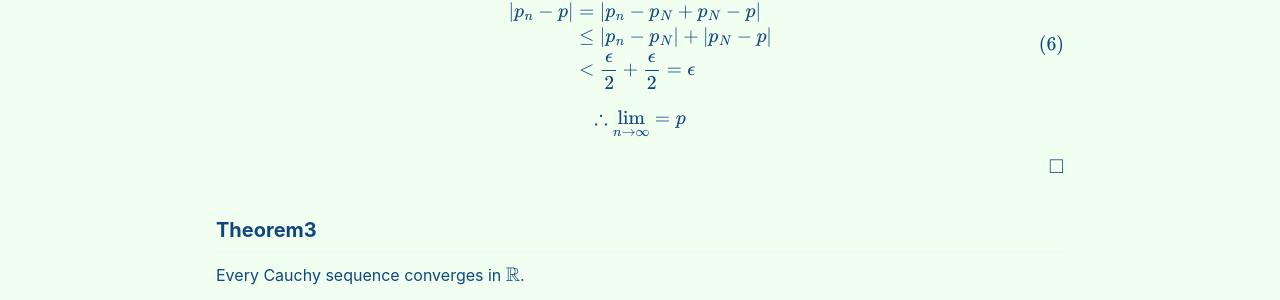
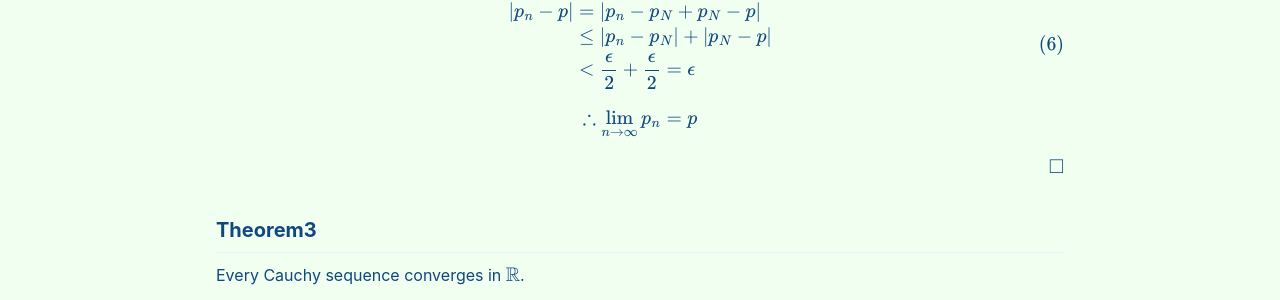
Before and after one commit to seanie12/blog, a Jekyll site: the page built from _posts/2021-01-02-cauchy-sequence.md, in a window 1280 px wide and 900 px high, scrolled down 757 px. Shown: the part 356-656 px from the top of the window. Built offline with Jekyll 4.4.1, drawn with Linux system fonts in a browser that asks for light colours; cached includes are drawn as plain includes; formulas are drawn with MathJax 3; some of the changed text lies outside the part shown.

```diff
--- a/_posts/2021-01-02-cauchy-sequence.md
+++ b/_posts/2021-01-02-cauchy-sequence.md
@@ -63,7 +63,7 @@ $$\tag*{$\square$}$$
 $$\{p_n\}_{n=1}^\infty$$ be a Cauchy sequence having convergent subsequence. Then the sequence $$\{p_n\}$$ converges.
 
 <*proof*>
-Let $$\{p_{n_k}\}$$ be a convergent subsequence of $$\{p_n\} \text{ such that } p_{n_k} \rightarrow p \text{ as } k\rightarrow \infty.$$ Let $$\epsilon >0$$ be given. Since $$\{p_n\}$$ is a Cauchy sequence, there exists $$n_0 \in \mathbb{N}  \text{ such that } n,m \geq n_0 \Rightarrow |p_n -p_m| <\frac{\epsilon}{2}.$$ Since $$\{p_{n_k}\}$$ is a convergent subsequence, there is $$k_0 \in \mathbb{N} \text{ such that } k\geq k_0 \Rightarrow |p_{n_k} - p| < \frac{\epsilon}{2}.$$ Put $$N :=\{n_0, k_0\}$$. If $$n\geq N$$,
+Let $$\{p_{n_k}\}$$ be a convergent subsequence of $$\{p_n\} \text{ such that } p_{n_k} \rightarrow p \text{ as } k\rightarrow \infty.$$ Let $$\epsilon >0$$ be given. <br /> Since $$\{p_n\}$$ is a Cauchy sequence, there exists $$n_0 \in \mathbb{N}  \text{ such that } n,m \geq n_0 \Rightarrow |p_n -p_m| <\frac{\epsilon}{2}.$$ Since $$\{p_{n_k}\}$$ is a convergent subsequence, there is $$k_0 \in \mathbb{N} \text{ such that } k\geq k_0 \Rightarrow |p_{n_k} - p| < \frac{\epsilon}{2}.$$ Put $$N :=\{n_0, k_0\}$$. If $$n\geq N$$,
 $$
 \begin{align}
 \begin{split}
@@ -74,7 +74,7 @@ $$
 \end{align}
 $$
 
-$$\therefore \lim_{n\to \infty} = p$$
+$$\therefore \lim_{n\to \infty} p_n = p$$
 
 $$\tag*{$\square$}$$
 
```
